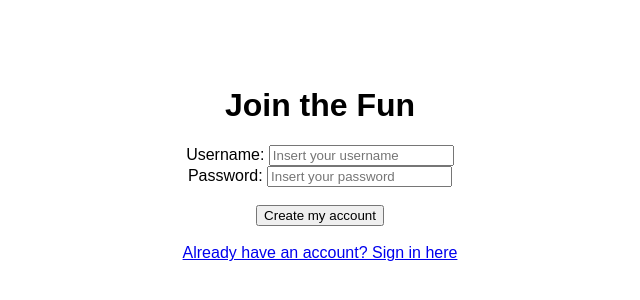
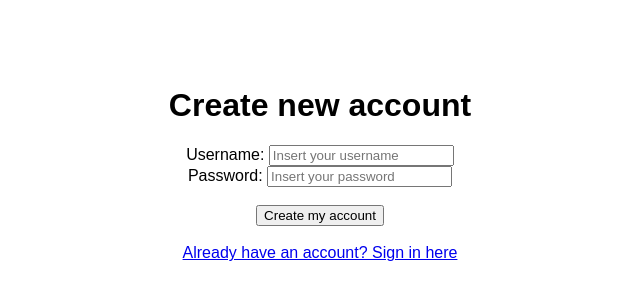
Before and after one commit to jnmasterjn/IB-Bio-Quiz-App, a React (Vite) app in the folder client/react-frontend/: page /signup in a window 1280 px wide. Shown: the part 236-536 px from the top of the page, without its empty margins (320-960 px from the left). Built offline with nearby package versions, Linux system fonts and the light colour scheme.

Commit message:
fix refresh problem

```diff
--- a/client/react-frontend/src/assets/authentication/Auth.jsx
+++ b/client/react-frontend/src/assets/authentication/Auth.jsx
@@ -8,7 +8,7 @@ export const useAuth = () => useContext(AuthContext)
 export const AuthProvider = ({children}) => {
 
     const [isLoggedIn, setIsLoggedin] = useState(
-        localStorage.getItem('isLoggedIn'=== 'true')
+        localStorage.getItem('isLoggedIn') === 'true'
     )
 
     const login = () => {
--- a/client/react-frontend/src/assets/pages/Signup.jsx
+++ b/client/react-frontend/src/assets/pages/Signup.jsx
@@ -27,7 +27,7 @@ function Signup() {
     return (
         <>
         <div>
-            <h1>Join the Fun</h1>
+            <h1>Create new account</h1>
             <div>
                 <form onSubmit={handleSignup}>
                     <label> Username: </label>
```
